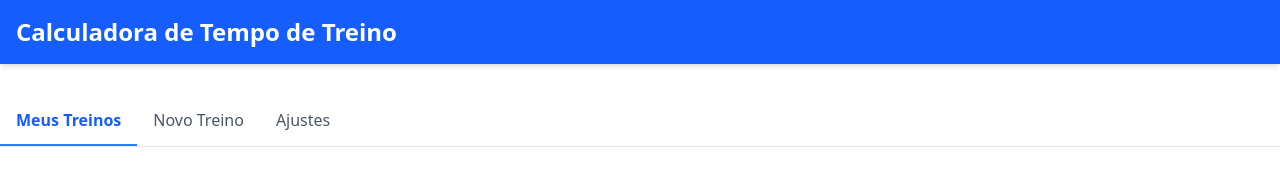
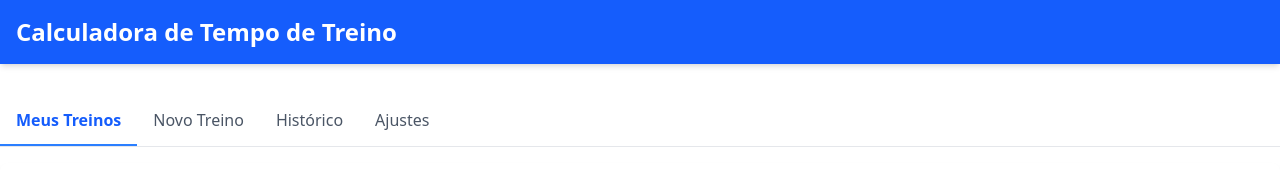
Before and after one commit to DiogoJorge1401/workout-tracking, a React (Vite) app: page / in a window 1280 px wide. Shown: the top 192 px of the page. Built offline with nearby package versions, Linux system fonts and the light colour scheme.

Commit message:
feat: add 'Histórico' tab to TabNav for improved navigation

```diff
--- a/src/components/TabNav.tsx
+++ b/src/components/TabNav.tsx
@@ -13,6 +13,7 @@ function TabNav({ activeTab, setActiveTab, onTabChange }: TabNavProps) {
   }[] = [
       { id: 'treinos', label: 'Meus Treinos' },
       { id: 'novo-treino', label: 'Novo Treino' },
+      { id: 'historico', label: 'Histórico' },
       { id: 'ajustes', label: 'Ajustes' }
     ];
 
```
